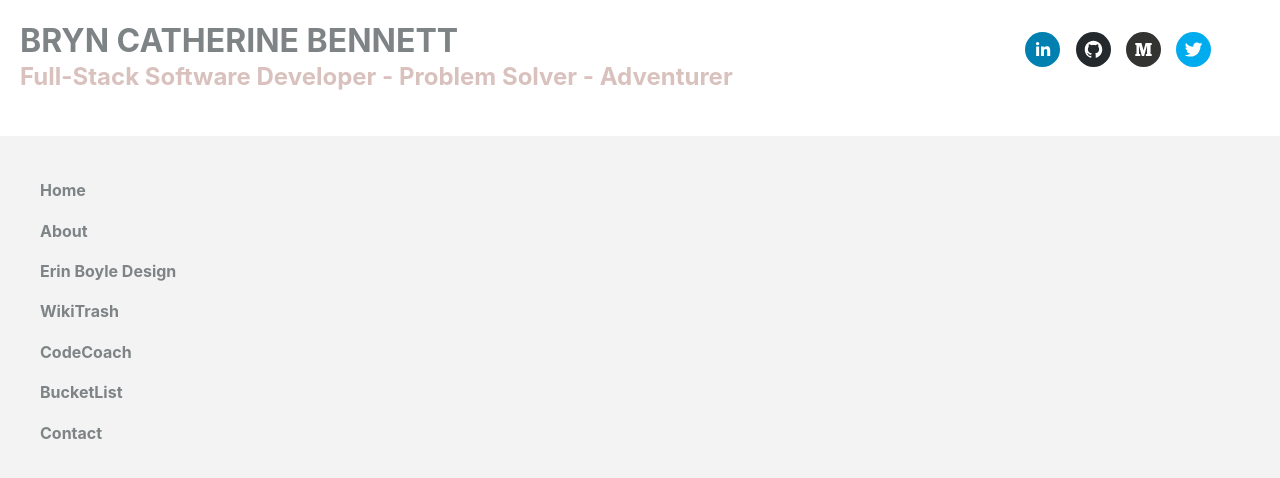
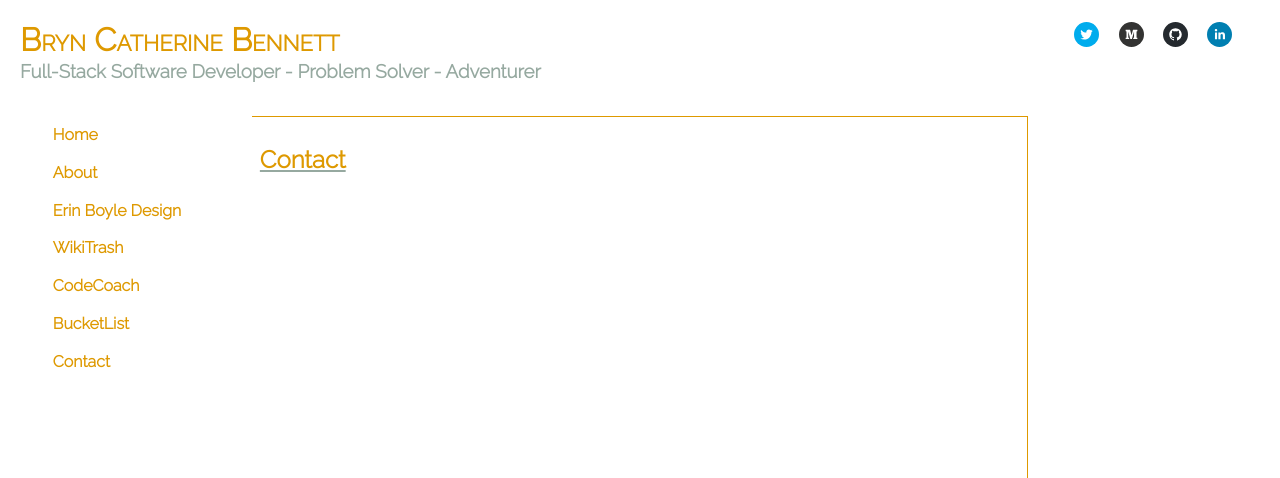
Before and after one commit to bbennett7/portfolio, a React (Create React App) app: page /Contact in a window 1280 px wide. Shown: the top 478 px of the page. Built offline with nearby package versions, Linux system fonts and the light colour scheme.

Commit message:
Restyle colors and add CodeCoach component content

```diff
--- a/src/App.css
+++ b/src/App.css
@@ -1,3 +1,5 @@
+@import url('https://fonts.googleapis.com/css?family=Raleway:200,300&display=swap');
+
 /* Breathless */
 
 /* Software */
@@ -5,18 +7,27 @@
 /* Spatial White */
 
 body {
-  --pink: rgb(217, 193, 189);
-  --green: rgb(126, 132, 134);
-  min-height: 100%
+  --green: rgb(150, 169,160);
+  --yellow: rgb(222, 153, 0);
+  --gray: rgb(50, 60, 54);
+  min-height: 100%;
 }
 
 
 #root {
-  height: 100vh;
+  min-height: 100vh;
+  height: 100%;
   width: 100%;
   display: grid;
-  grid-template: 17% 67% 10%  / 20% 4fr 1.5fr;
+  grid-template: 100px auto 300px  / 1.3fr 4fr 1.3fr;
   grid-row-gap: 2%;
+  font-family: 'Raleway', sans-serif;
+}
+
+h2 {
+  color: var(--yellow);
+  text-decoration: underline;
+  text-decoration-color: var(--green);
 }
 
 .App {
@@ -24,13 +35,11 @@ body {
   width: 100%;
   grid-area: 1 / 1 / 4 / 4;
   display: grid;
-  grid-template: 17% 67% 10%  / 20% 4fr 1.5fr;
+  grid-template: 100px auto 100px  / 20% 4fr 1.5fr;
   grid-row-gap: 2%;
-  background-color: rgb(243, 243, 243);
 }
 
 .Header {
-  background-color: white;
   grid-area: 1 / 1 / 1 / 4;
   display: grid;
   grid-template: 100% / 75% 25%;
@@ -38,12 +47,13 @@ body {
 }
 
 #Header {
-  color: var(--green);
+  color: var(--yellow);
+  font-variant: small-caps;
 }
 
 #Sub-header {
   margin-top: -20px;
-  color: var(--pink);
+  color: var(--green);
 }
 
 .Title {
@@ -53,14 +63,15 @@ body {
 
 .Social-icons {
   grid-area: 1 / 2 / 1 / 3;
-  margin: 10%;
+  margin: 7% 20%;
 }
 
 .social-icon {
-  height: 35px !important;
-  width: 35px !important;
+  height: 25px !important;
+  width: 25px !important;
   padding: 0;
-  margin: 0% 3%;
+  margin: 0% 5%;
+  float: right;
 }
 
 .Social-icons a:hover {
@@ -70,9 +81,9 @@ body {
 }
 
 .Menu {
-  grid-area: 2 / 1 / 2 / 2;
-  margin: 2% 20px;
-  padding: 5% 0%;
+  grid-area: 2 / 1 / 4 / 2;
+  margin: 0% 40px 2% 20px;
+  padding: 0% 0% 0% 5%;
 }
 
 .Menu h4, a {
@@ -80,17 +91,43 @@ body {
   padding: 2% 10px;
   line-height: 150%;
   text-decoration: none;
-  color: var(--green);
+  color: var(--yellow);
   display: block;
+  padding-right: 5%;
 }
 
 a:hover {
   color: white;
   text-decoration: underline;
-  text-decoration-color: var(--green);
-  background-color: var(--pink);
+  text-decoration-color: var(--yellow);
+  background-color: var(--green);
 }
 
 .About, .Bucketlist, .Code-Coach, .Contact, .EB-Design, .Home, .Wiki-Trash {
-  grid-area: 1 / 1 / 2 / 3;
+  grid-area: 2 / 2 / 2 / 3;
+  padding: 1%;
+  height: auto;
+  border-top: 1px solid var(--yellow);
+  border-right: 1px solid var(--yellow);
 }
+
+.Page-header {
+  margin-top: 0%;
+}
+
+p {
+  color: var(--gray);
+}
+
+h4 {
+  margin: 0% 5% 0% 0%;
+  display: inline-block;
+}
+.App-link {
+  padding: 0% 1px;
+}
+
+iframe {
+  display: block;
+  margin: 0 auto 2%;
+}
--- a/src/App.js
+++ b/src/App.js
@@ -9,7 +9,6 @@ function App() {
     <div className="App">
       <Header />
       <Menu />
-
     </div>
   );
 }
--- a/src/components/About.js
+++ b/src/components/About.js
@@ -4,6 +4,7 @@ export default class About extends Component {
     render() {
         return(
             <div className="About">
+                <h2>About</h2>
             </div>
         )
     }
--- a/src/components/Bucketlist.js
+++ b/src/components/Bucketlist.js
@@ -4,6 +4,7 @@ export default class Bucketlist extends Component {
     render() {
         return(
             <div className="Bucketlist">
+                <h2>Bucketlist</h2>
             </div>
         )
     }
--- a/src/components/CodeCoach.js
+++ b/src/components/CodeCoach.js
@@ -4,6 +4,15 @@ export default class CodeCoach extends Component {
     render() {
         return(
             <div className="Code-Coach">
+                <h2 className="Page-header">CodeCoach</h2>
+                <h4><a href="https://code-coach-app.herokuapp.com" className="App-link">Visit CodeCoach</a></h4>
+                <h4><a href="https://github.com/bbennett7/codecoach" className="App-link">GitHub Repository</a></h4>
+                <p>Inspired by the idea that, with a little guidance in traversing the world of open source resources, the opportunity to learn software engineering can be available to students from all over the globe and all walks of life, CodeCoach is a web application that allows students to connect with software engineers for mentorship in this very area.</p>
+
+                <p>When a student signs up, she can view and select an unpaired software engineer to be her coach based on the engineer's experience, programming languages, GitHub, and location. Once the selection is made, the coach can upload links to open source materials based on a student's interests and experience level, creating a custom curriculum tailored to the student's needs.</p>
+                <p>The student automatically has access to any resource that her coach adds, and can track which she has read and which she still needs to read, mark those that are of the highest priority, and view the library sorted by language. She also can rate each resource, and use the "Top Resources" discovery tool, which collects all resources from any student with the highest rating of 10, to find new topics to explore.</p>
+
+                <iframe width="560" height="315" src="https://www.youtube.com/embed/Viuy3M6yqkA" frameborder="0" allow="accelerometer; encrypted-media; gyroscope; picture-in-picture" allowfullscreen></iframe>
             </div>
         )
     }
--- a/src/components/Contact.js
+++ b/src/components/Contact.js
@@ -4,6 +4,7 @@ export default class Contact extends Component {
     render() {
         return(
             <div className="Contact">
+                <h2>Contact</h2>
             </div>
         )
     }
--- a/src/components/EBDesign.js
+++ b/src/components/EBDesign.js
@@ -4,6 +4,7 @@ export default class EBDesign extends Component {
     render() {
         return(
             <div className="EB-Design">
+                <h2>Erin Boyle Design</h2>
             </div>
         )
     }
--- a/src/components/Header.js
+++ b/src/components/Header.js
@@ -6,8 +6,8 @@ export default class Header extends Component {
         return(
             <div className="Header">
                 <div className="Title">
-                    <h1 id="Header">BRYN CATHERINE BENNETT</h1>
-                    <h2 id="Sub-header">Full-Stack Software Developer - Problem Solver - Adventurer</h2>
+                    <h1 id="Header">Bryn Catherine Bennett</h1>
+                    <h3 id="Sub-header">Full-Stack Software Developer - Problem Solver - Adventurer</h3>
                 </div>
 
                 <div className="Social-icons">
--- a/src/components/WikiTrash.js
+++ b/src/components/WikiTrash.js
@@ -6,7 +6,7 @@ export default class WikiTrash extends Component {
     render() {
         return(
             <div className="Wiki-trash">
-                <h1>WikiTrash</h1>
+                <h2>Wikitrash</h2>
                 <MainContent />
                 <YouTube videoId="jskcDg8LbUo"/>
             </div>
```
